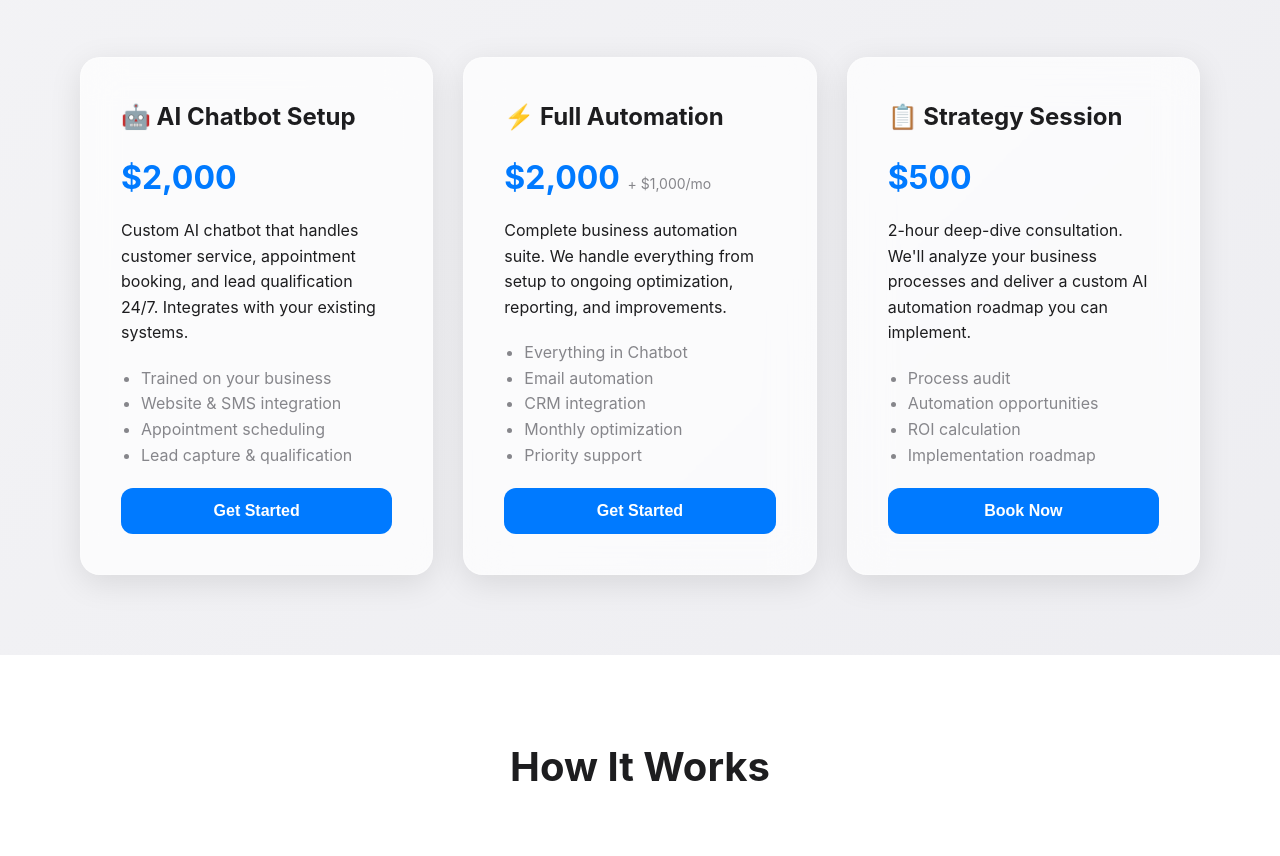
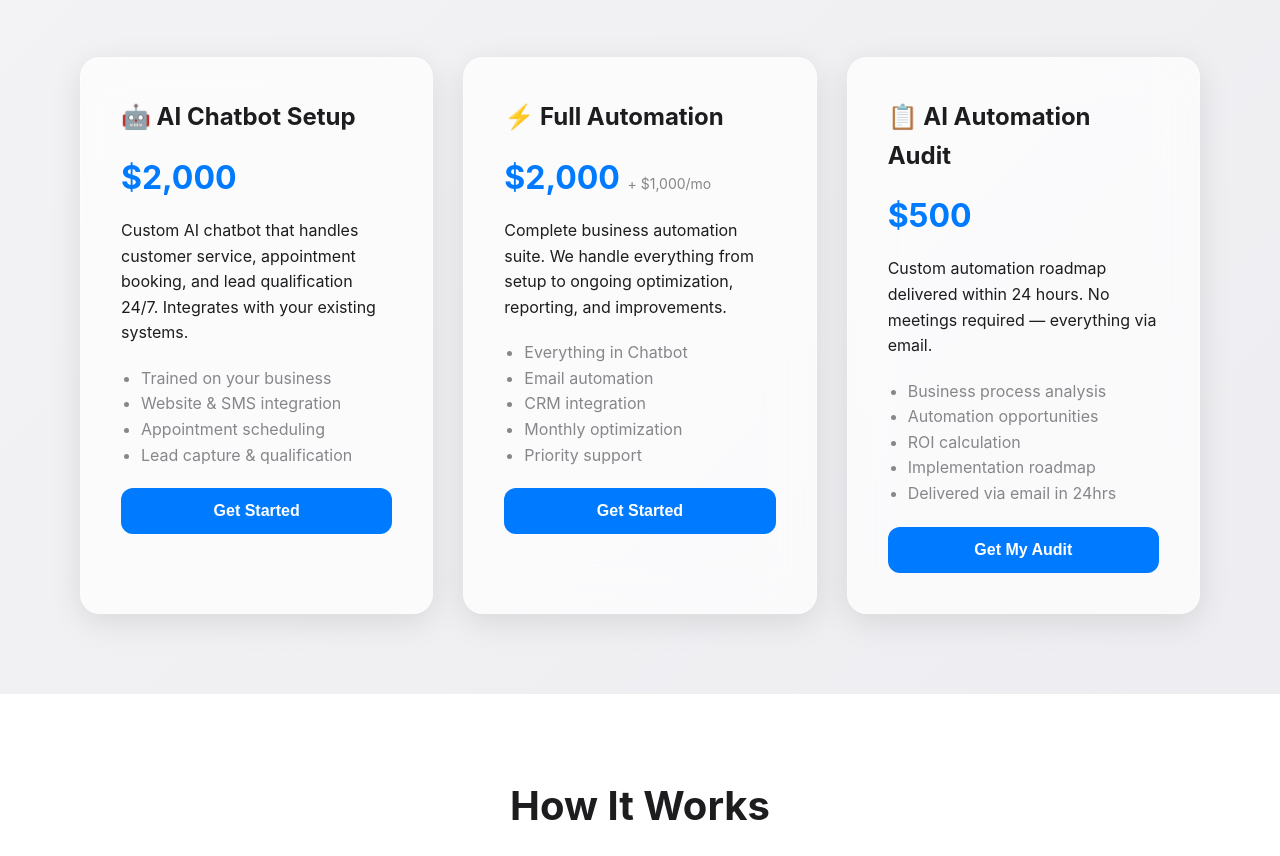
Before and after one commit to casianig/landing-atx-ai, a website: page index.html in a window 1280 px wide. Shown: the part 891-1747 px from the top of the page. Drawn offline with Linux system fonts and the light colour scheme.

Commit message:
Change Strategy Session to AI Automation Audit - async delivery via email

```diff
--- a/index.html
+++ b/index.html
@@ -332,16 +332,17 @@
             </div>
 
             <div class="service-card">
-                <h3>📋 Strategy Session</h3>
+                <h3>📋 AI Automation Audit</h3>
                 <div class="price">$500</div>
-                <p>2-hour deep-dive consultation. We'll analyze your business processes and deliver a custom AI automation roadmap you can implement.</p>
+                <p>Custom automation roadmap delivered within 24 hours. No meetings required — everything via email.</p>
                 <ul style="margin: 20px 0; padding-left: 20px; color: #86868b;">
-                    <li>Process audit</li>
+                    <li>Business process analysis</li>
                     <li>Automation opportunities</li>
                     <li>ROI calculation</li>
                     <li>Implementation roadmap</li>
+                    <li>Delivered via email in 24hrs</li>
                 </ul>
-                <button class="buy-button" onclick="checkout('consultation')">Book Now</button>
+                <button class="buy-button" onclick="checkout('consultation')">Get My Audit</button>
             </div>
         </div>
     </section>
@@ -430,7 +431,7 @@
         const paymentLinks = {
             chatbot: 'https://buy.stripe.com/6oU7sKesYfqweYk1xgaMU00',
             full: 'https://buy.stripe.com/9B6cN4acI3HOaI45NwaMU02',
-            consultation: 'https://calendly.com/alex-atxaisolutions/30min'
+            consultation: 'https://buy.stripe.com/00w3cu84Afqw03qb7QaMU01'
         };
 
         function checkout(service) {
@@ -442,7 +443,7 @@
                 const subjects = {
                     chatbot: 'Interested in AI Chatbot Setup',
                     full: 'Interested in Full Automation Package',
-                    consultation: 'Booking Strategy Session'
+                    consultation: 'AI Automation Audit Request'
                 };
                 const subject = encodeURIComponent(subjects[service] || 'Service Inquiry');
                 window.location.href = `mailto:alex@atxaisolutions.net?subject=${subject}`;
--- a/sms-webhook.js
+++ b/sms-webhook.js
@@ -78,7 +78,7 @@ async function handleSMS(body) {
     } else if (lead.interest === 'full_automation') {
         reply = `Thanks! Full automation can transform your business. Let's chat about your needs - I'll text you shortly. - Alex @ ATX AI Solutions`;
     } else if (lead.interest === 'consultation') {
-        reply = `Great choice! Book your free 30-min strategy session here: https://calendly.com/alex-atxaisolutions/30min - Alex @ ATX AI Solutions`;
+        reply = `Great choice! Get your AI Automation Audit here: https://buy.stripe.com/00w3cu84Afqw03qb7QaMU01 - Delivered via email within 24hrs. - Alex @ ATX AI Solutions`;
     } else {
         reply = `Thanks for texting ATX AI Solutions! I'm Alex - I'll reach out shortly to see how we can help automate your business. Text STOP to unsubscribe.`;
     }
```
